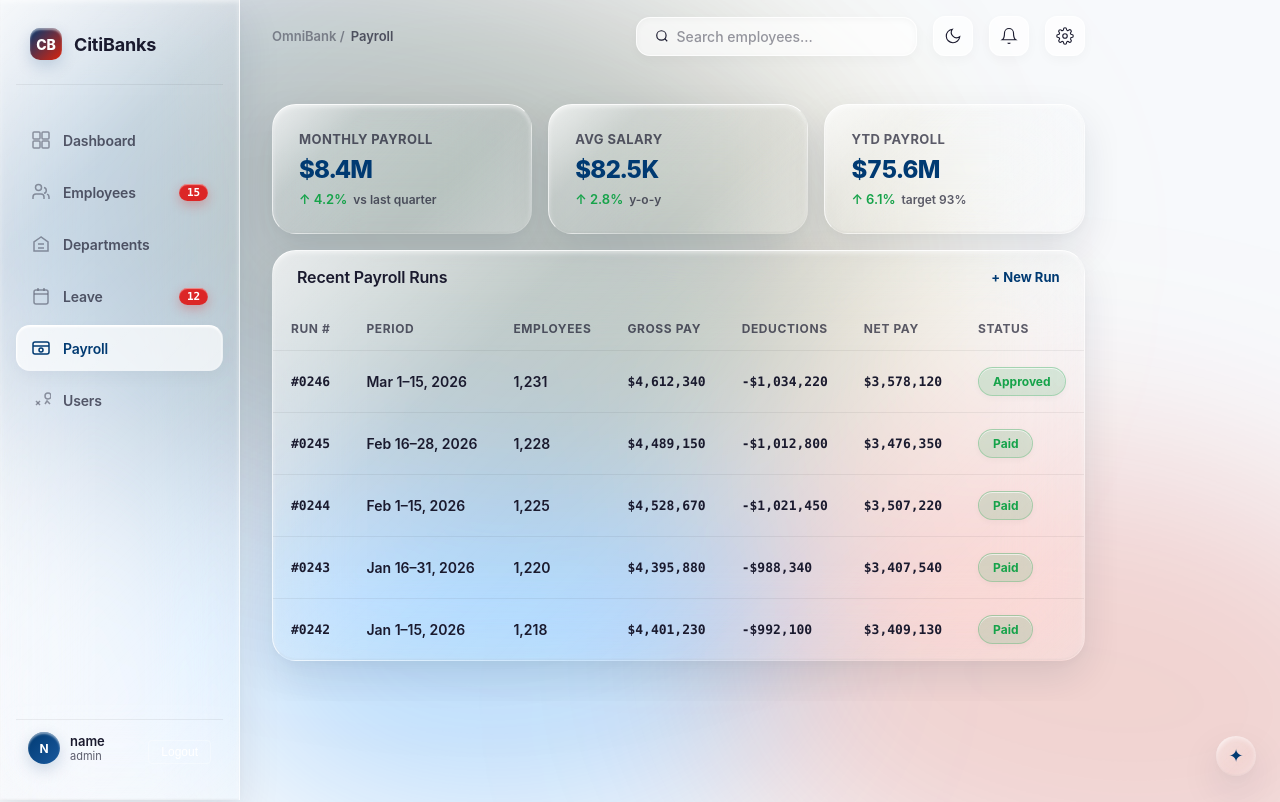
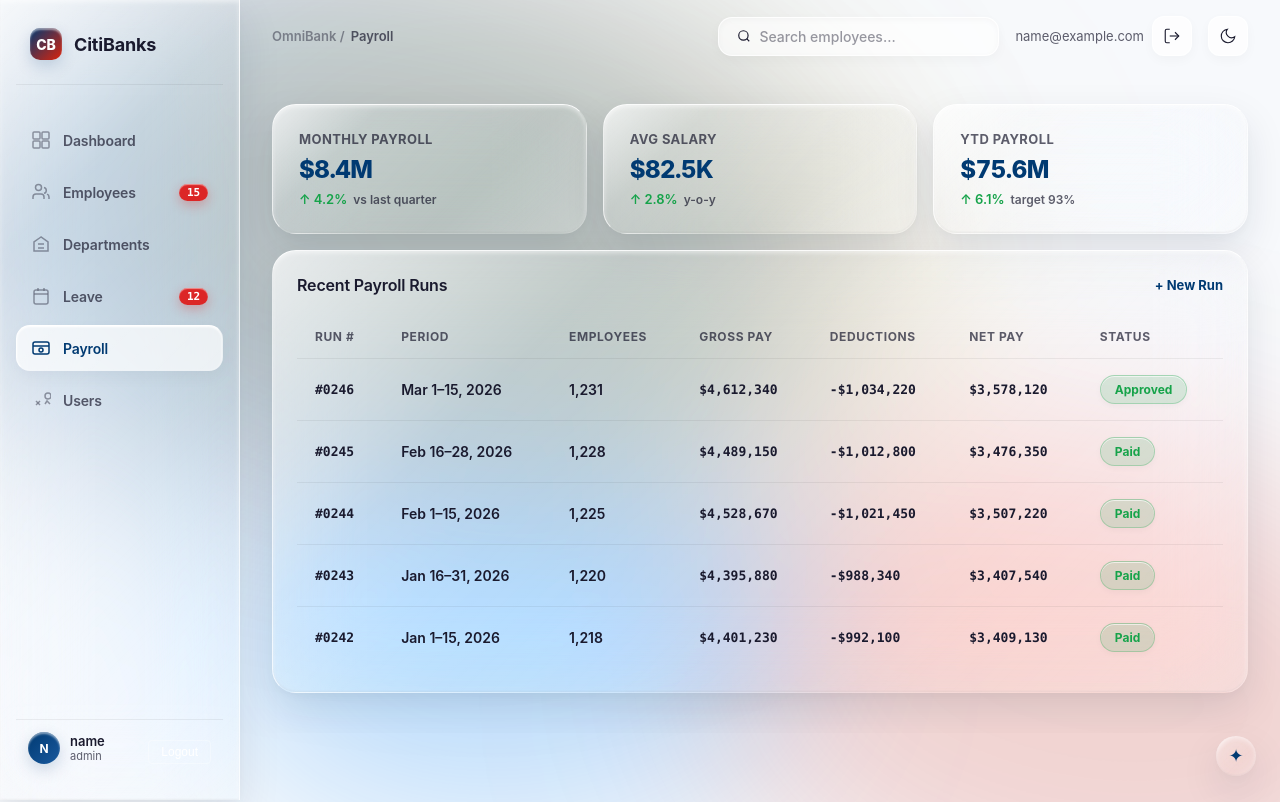
Before and after one commit to skyfalljoss/EMS_training, a React (Vite) app in the folder frontend/: page /payroll in a window 1280 px wide. Shown: the top 802 px of the page. Built offline with nearby package versions, Linux system fonts and the light colour scheme; no server answers; sample sign-in values are in the browser's storage.

Commit message:
feat: add TopBar logout button + auto-logout on 401 (expired session)

```diff
--- a/frontend/src/api/request.js
+++ b/frontend/src/api/request.js
@@ -1,5 +1,12 @@
 const BASE = ''
 const AUTH_ENDPOINTS = ['/auth/login', '/auth/register', '/auth/password']
+
+function redirectToLogin() {
+  localStorage.removeItem('access_token')
+  if (window.location.pathname !== '/login') {
+    window.location.href = '/login'
+  }
+}
 
 export async function request(url, options = {}) {
   const token = localStorage.getItem('access_token')
@@ -10,9 +17,15 @@ export async function request(url, options = {}) {
   const res = await fetch(`${BASE}${url}`, { ...options, headers })
   if (!res.ok) {
     const body = await res.json().catch(() => ({}))
-    if (res.status === 401 || res.status === 403) {
-      const err = new Error(body.detail || `HTTP ${res.status}`)
-      err.status = res.status
+    if (res.status === 401) {
+      redirectToLogin()
+      const err = new Error('Session expired. Please login again.')
+      err.status = 401
+      throw err
+    }
+    if (res.status === 403) {
+      const err = new Error(body.detail || 'Access denied')
+      err.status = 403
       throw err
     }
     throw new Error(body.detail || `Request failed (${res.status})`)
--- a/frontend/src/components/TopBar.jsx
+++ b/frontend/src/components/TopBar.jsx
@@ -1,4 +1,5 @@
-import { useLocation } from 'react-router-dom'
+import { useLocation, useNavigate } from 'react-router-dom'
+import { useAuth } from '../hooks/useAuth'
 
 const titles = {
   dashboard: 'Dashboard',
@@ -9,9 +10,16 @@ const titles = {
 }
 
 export default function TopBar({ onMenuToggle, searchValue, onSearchChange, theme, onToggleTheme }) {
+  const { user, logout } = useAuth()
   const location = useLocation()
+  const navigate = useNavigate()
   const segment = location.pathname.split('/')[1] || 'dashboard'
   const title = titles[segment] || 'Dashboard'
+
+  function handleLogout() {
+    logout()
+    navigate('/login', { replace: true })
+  }
 
   return (
     <header className="topbar">
@@ -28,6 +36,12 @@ export default function TopBar({ onMenuToggle, searchValue, onSearchChange, them
           <svg width="14" height="14" viewBox="0 0 24 24" fill="none" stroke="currentColor" strokeWidth="2"><circle cx="11" cy="11" r="8"/><path d="M21 21l-4.35-4.35"/></svg>
           <input type="text" placeholder="Search employees..." value={searchValue} onChange={onSearchChange} />
         </div>
+        <div className="topbar-user">
+          <span className="topbar-email">{user?.email || ''}</span>
+          <button className="topbar-btn logout-btn-topbar" onClick={handleLogout} title="Logout">
+            <svg width="18" height="18" viewBox="0 0 24 24" fill="none" stroke="currentColor" strokeWidth="1.5"><path d="M9 21H5a2 2 0 01-2-2V5a2 2 0 012-2h4"/><polyline points="16 17 21 12 16 7"/><line x1="21" y1="12" x2="9" y2="12"/></svg>
+          </button>
+        </div>
         <button className="topbar-btn" onClick={onToggleTheme} title={theme === 'dark' ? 'Light Mode' : 'Dark Mode'}>
           {theme === 'dark' ? (
             <svg width="18" height="18" viewBox="0 0 24 24" fill="none" stroke="currentColor" strokeWidth="1.5"><circle cx="12" cy="12" r="5"/><path d="M12 1v2"/><path d="M12 21v2"/><path d="M4.22 4.22l1.42 1.42"/><path d="M18.36 18.36l1.42 1.42"/><path d="M1 12h2"/><path d="M21 12h2"/><path d="M4.22 19.78l1.42-1.42"/><path d="M18.36 5.64l1.42-1.42"/></svg>
@@ -35,13 +49,6 @@ export default function TopBar({ onMenuToggle, searchValue, onSearchChange, them
             <svg width="18" height="18" viewBox="0 0 24 24" fill="none" stroke="currentColor" strokeWidth="1.5"><path d="M21 12.79A9 9 0 1111.21 3 7 7 0 0021 12.79z"/></svg>
           )}
         </button>
-        <button className="topbar-btn" title="Notifications">
-          <svg width="18" height="18" viewBox="0 0 24 24" fill="none" stroke="currentColor" strokeWidth="1.5"><path d="M18 8A6 6 0 006 8c0 7-3 9-3 9h18s-3-2-3-9"/><path d="M13.73 21a2 2 0 01-3.46 0"/></svg>
-          <span className="dot"></span>
-        </button>
-        <button className="topbar-btn" title="Settings">
-          <svg width="18" height="18" viewBox="0 0 24 24" fill="none" stroke="currentColor" strokeWidth="1.5"><circle cx="12" cy="12" r="3"/><path d="M19.4 15a1.65 1.65 0 00.33 1.82l.06.06a2 2 0 01-2.83 2.83l-.06-.06a1.65 1.65 0 00-1.82-.33 1.65 1.65 0 00-1 1.51V21a2 2 0 01-4 0v-.09a1.65 1.65 0 00-1.08-1.51 1.65 1.65 0 00-1.82.33l-.06.06a2 2 0 01-2.83-2.83l.06-.06a1.65 1.65 0 00.33-1.82 1.65 1.65 0 00-1.51-1H3a2 2 0 010-4h.09a1.65 1.65 0 001.51-1.08 1.65 1.65 0 00-.33-1.82l-.06-.06a2 2 0 012.83-2.83l.06.06a1.65 1.65 0 001.82.33H9a1.65 1.65 0 001-1.51V3a2 2 0 014 0v.09a1.65 1.65 0 001.08 1.51 1.65 1.65 0 001.82-.33l.06-.06a2 2 0 012.83 2.83l-.06.06a1.65 1.65 0 00-.33 1.82V9a1.65 1.65 0 001.51 1H21a2 2 0 010 4h-.09a1.65 1.65 0 00-1.51 1.08z"/></svg>
-        </button>
       </div>
     </header>
   )
--- a/frontend/src/pages/Employees.jsx
+++ b/frontend/src/pages/Employees.jsx
@@ -39,9 +39,6 @@ export default function Employees() {
           </div>
           <span className="action" onClick={() => setFormOpen(true)}>+ Add Employee</span>
         </div>
-      </div>
-
-      <div className="glass-card" style={{padding:0}}>
         <div className="table-wrap">
           <table>
             <thead><tr><th>Employee</th><th>Department</th><th>Role</th><th>Status</th><th>Start Date</th></tr></thead>
--- a/frontend/src/pages/Payroll.jsx
+++ b/frontend/src/pages/Payroll.jsx
@@ -15,8 +15,8 @@ export default function Payroll() {
         <div className="kpi-card glass-card"><div className="kpi-label">YTD Payroll</div><div className="kpi-value" style={{fontSize:24}}>$75.6M</div><div className="kpi-trend up">↑ 6.1% <span className="kpi-sub">target 93%</span></div></div>
       </div>
 
-      <div className="glass-card" style={{padding:0}}>
-        <div className="card-header" style={{padding:'16px 24px 0'}}><h2>Recent Payroll Runs</h2><span className="action">+ New Run</span></div>
+      <div className="glass-card">
+        <div className="card-header"><h2>Recent Payroll Runs</h2><span className="action">+ New Run</span></div>
         <div className="table-wrap payroll-table-wrap">
           <table>
             <thead><tr><th>Run #</th><th>Period</th><th>Employees</th><th>Gross Pay</th><th>Deductions</th><th>Net Pay</th><th>Status</th></tr></thead>
--- a/frontend/src/styles/design.css
+++ b/frontend/src/styles/design.css
@@ -78,7 +78,7 @@
 
 html,body,#root{height:100%;font-family:var(--font-body);-webkit-font-smoothing:antialiased}
 body{background:var(--bg-color);color:var(--fg);transition:background-color 0.4s ease, color 0.4s ease;}
-#root{display:flex}
+/* #root{display:flex} */
 
 .bg-canvas{position:fixed;inset:0;z-index:0;overflow:hidden;background:var(--bg-color);transition:background-color 0.4s ease;}
 .bg-blob{position:absolute;border-radius:50%;filter:blur(90px);animation:float 28s cubic-bezier(0.4, 0, 0.2, 1) infinite alternate;mix-blend-mode:var(--bg-blob-mix);transition:opacity 0.4s ease;}
@@ -241,6 +241,10 @@ body{background:var(--bg-color);color:var(--fg);transition:background-color 0.4s
 .breadcrumb{font-size:13px;color:var(--fg-dim);font-weight:600;display:flex;align-items:center;gap:6px}
 .breadcrumb span{color:var(--fg-muted)}
 .topbar-right{display:flex;align-items:center;gap:16px}
+.topbar-user{display:flex;align-items:center;gap:8px}
+.topbar-email{font-size:13px;opacity:0.7;max-width:160px;overflow:hidden;text-overflow:ellipsis;white-space:nowrap}
+.logout-btn-topbar{color:var(--fg-muted);transition:color .2s}
+.logout-btn-topbar:hover{color:#dc2626!important}
 .search-box{
   display:flex;align-items:center;gap:8px;
   background:var(--glass-highlight);
```
